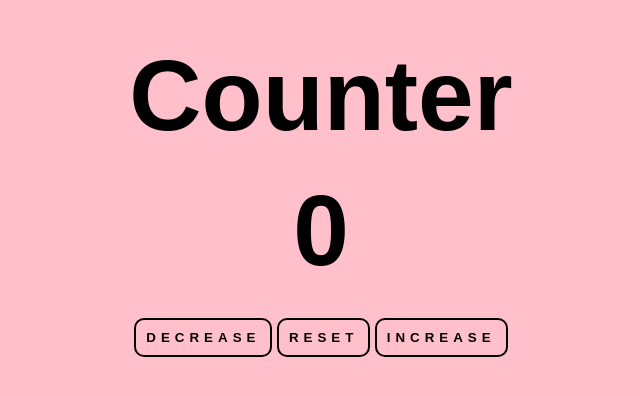
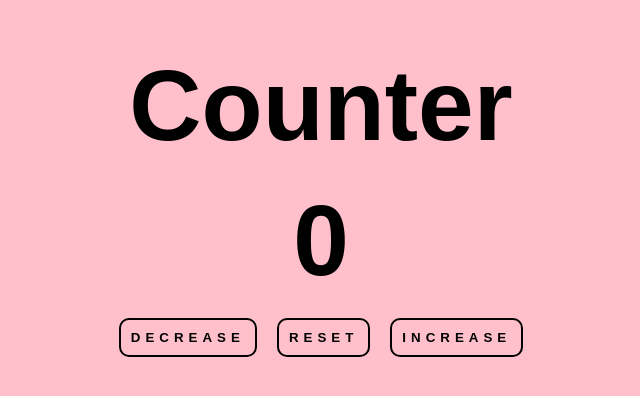
Before and after one commit to KieranRocha/Counter, a plain HTML site: page index.html in a window 1280 px wide. Shown: the part 198-594 px from the top of the page, without its empty margins (319-959 px from the left). Drawn offline with Linux system fonts and the light colour scheme.

Commit message:
Update styles.css

```diff
--- a/styles.css
+++ b/styles.css
@@ -18,7 +18,9 @@ body {
     text-align: center;
 }
 .button {
-    padding: 20px;
+    padding: 10px;
+    display: flex;
+    gap: 20px;
 
 }
 
```
